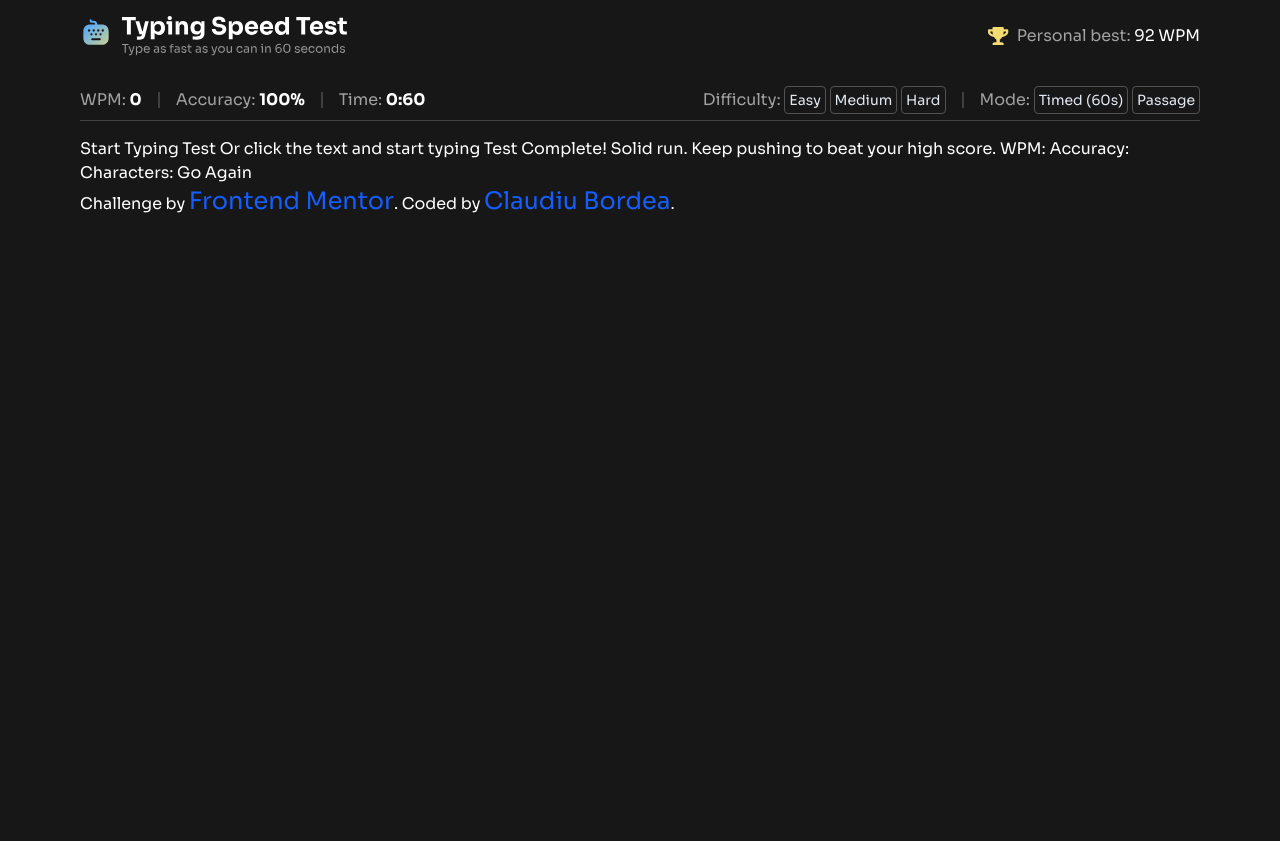
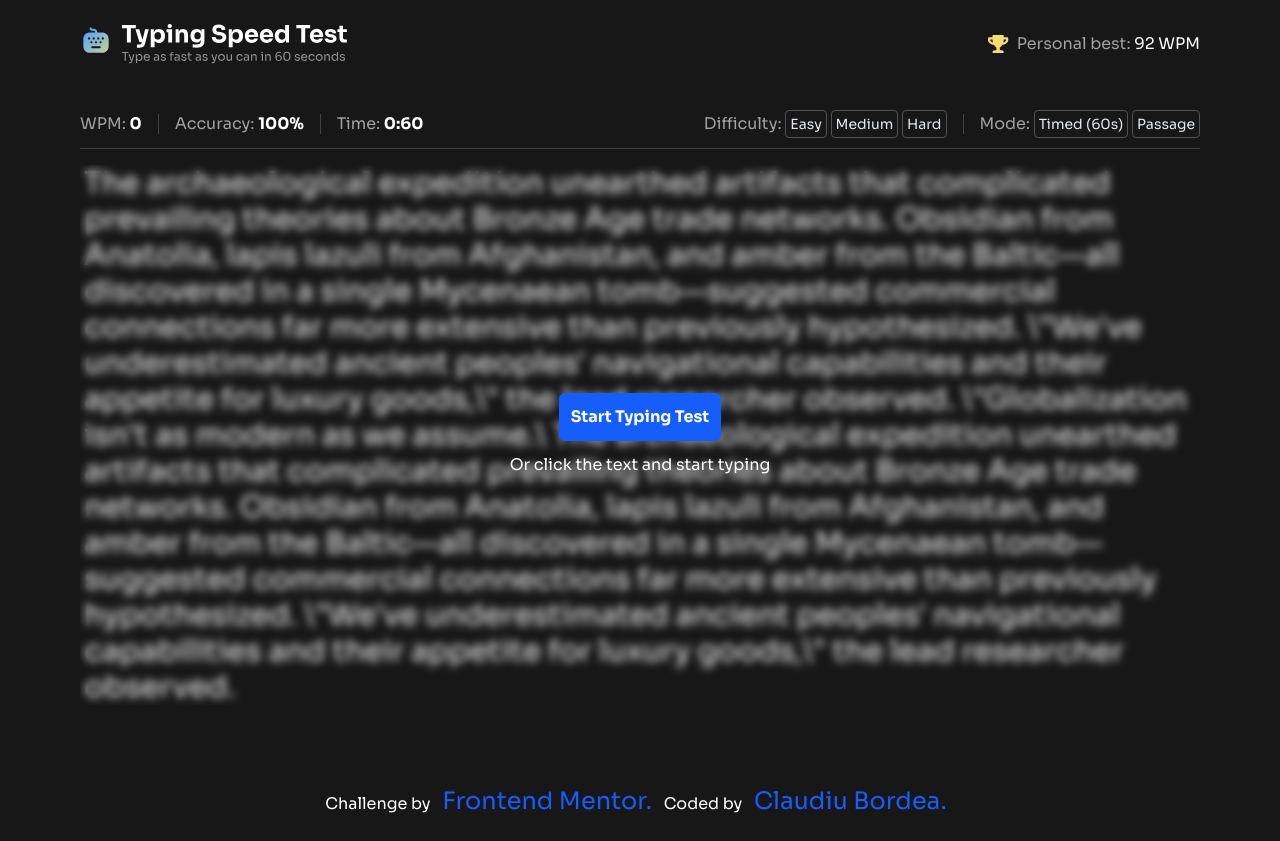
Before and after one commit to Cloudiu9/TypingSpeed, a website built with Vite: page index.html in a window 1280 px wide. Before the commit the page ends 800 px from the top, so only its background shows below. Built offline with nearby package versions, Linux system fonts and the light colour scheme.

Commit message:
Finishing first HTML structure, removing overlay and starting timer functions.

```diff
--- a/index.html
+++ b/index.html
@@ -14,10 +14,12 @@
 
     <link href="/src/style.css" rel="stylesheet" />
 
+    <script type="module" src="/src/index.ts"></script>
+
     <title>Frontend Mentor | Typing Speed Test</title>
   </head>
-  <body class="bg-neutral-900 text-white font-sora font-normal py-4 mx-20">
-    <header class="flex justify-between items-center mb-8">
+  <body class="bg-neutral-900 text-white font-sora font-normal py-6 mx-20">
+    <header class="flex justify-between items-center mb-12">
       <img src="src\assets\images\logo-large.svg" alt="" />
       <div class="flex gap-2">
         <img class="" src="src\assets\images\icon-personal-best.svg" alt="" />
@@ -31,16 +33,18 @@
       <!-- STATS -->
       <div class="flex gap-4 text-neutral-400 items-center">
         <div>WPM: <span class="text-white font-bold">0</span></div>
-        <div class="h-4 w-0.5 bg-neutral-700"><!-- divider --></div>
+        <div class="h-5 w-px bg-neutral-700"><!-- divider --></div>
 
         <div>Accuracy: <span class="text-white font-bold">100%</span></div>
-        <div class="h-4 w-0.5 bg-neutral-700"><!-- divider --></div>
+        <div class="h-5 w-px bg-neutral-700"><!-- divider --></div>
 
-        <div>Time: <span class="text-white font-bold">0:60</span></div>
+        <div>
+          Time: <span id="timer" class="text-white font-bold">0:60</span>
+        </div>
       </div>
 
       <!-- SETTINGS -->
-      <div class="flex gap-4 text-neutral-400 items-center">
+      <div class="flex gap-4 ml-2 text-neutral-400 items-center">
         <div>
           Difficulty:
           <span
@@ -56,7 +60,7 @@
             >Hard</span
           >
         </div>
-        <div class="h-4 w-0.5 bg-neutral-700"><!-- divider --></div>
+        <div class="h-5 w-px bg-neutral-700"><!-- divider --></div>
 
         <div>
           Mode:
@@ -71,33 +75,68 @@
         </div>
       </div>
     </div>
-    <hr class="w-full text-neutral-700 mt-2 mb-4" />
+    <hr class="w-full text-neutral-700 mt-3 mb-4" />
 
-    Start Typing Test Or click the text and start typing
+    <div class="relative px-1">
+      <!-- TEXT TO WRITE -->
+      <p class="text-3xl" id="racing-text">
+        The archaeological expedition unearthed artifacts that complicated
+        prevailing theories about Bronze Age trade networks. Obsidian from
+        Anatolia, lapis lazuli from Afghanistan, and amber from the Baltic—all
+        discovered in a single Mycenaean tomb—suggested commercial connections
+        far more extensive than previously hypothesized. \"We've underestimated
+        ancient peoples' navigational capabilities and their appetite for luxury
+        goods,\" the lead researcher observed. \"Globalization isn't as modern
+        as we assume.\ The archaeological expedition unearthed artifacts that
+        complicated prevailing theories about Bronze Age trade networks.
+        Obsidian from Anatolia, lapis lazuli from Afghanistan, and amber from
+        the Baltic—all discovered in a single Mycenaean tomb—suggested
+        commercial connections far more extensive than previously hypothesized.
+        \"We've underestimated ancient peoples' navigational capabilities and
+        their appetite for luxury goods,\" the lead researcher observed.
+      </p>
 
-    <!-- Test Complete Start -->
+      <!-- OVERLAY -->
+      <div
+        id="overlay"
+        class="flex flex-col justify-center items-center absolute inset-0 text-center backdrop-blur-xs"
+      >
+        <button
+          id="start"
+          class="p-3 bg-blue-600 text-white rounded-md font-bold cursor-pointer hover:text-lg hover:bg-blue-700 transition-all"
+        >
+          Start Typing Test
+        </button>
+        <p class="mt-3">Or click the text and start typing</p>
+      </div>
+    </div>
+
+    <!-- Test Complete Start
 
     Test Complete! Solid run. Keep pushing to beat your high score. WPM:
-    <!-- WPM -->
+    WPM
     Accuracy:
-    <!-- Accuracy -->
+     Accuracy
     Characters:
-    <!-- Correct/Incorrect -->
+     Correct/Incorrect
 
     Go Again
 
-    <!-- Test Complete End -->
+    Test Complete End -->
 
-    <footer class="">
+    <footer class="mt-20 text-center">
       Challenge by
       <a
-        class="bold text-2xl text-blue-600"
+        class="bold text-2xl text-blue-600 px-2"
         href="https://www.frontendmentor.io?ref=challenge"
-        >Frontend Mentor</a
-      >. Coded by
-      <a class="bold text-2xl text-blue-600" href="https://github.com/Cloudiu9/"
-        >Claudiu Bordea</a
-      >.
+        >Frontend Mentor.</a
+      >
+      Coded by
+      <a
+        class="bold text-2xl text-blue-600 px-2"
+        href="https://github.com/Cloudiu9/"
+        >Claudiu Bordea.</a
+      >
     </footer>
   </body>
 </html>
--- a/src/index.ts
+++ b/src/index.ts
@@ -0,0 +1,26 @@
+// Hiding overlay and starting race
+const btnStart = document.querySelector<HTMLButtonElement>("#start");
+const timerEl = document.querySelector<HTMLSpanElement>("#timer");
+const overlayEl = document.querySelector<HTMLDivElement>("#overlay");
+
+function startRun() {
+  let SECONDS = 5;
+  // hide overlay
+  overlayEl?.classList.add("hidden");
+
+  // start clock
+  const timer = setInterval(() => {
+    SECONDS--;
+    if (timerEl && SECONDS >= 0) {
+      timerEl.textContent = "0:" + `${SECONDS}`.padStart(2, "0");
+    }
+
+    if (SECONDS < 0) {
+      clearInterval(timer);
+      alert("You type X WPM");
+      // TODO After confirming the alert/button that pops up, reset everything? ==> randomize text, add overlay back, reset timer
+    }
+  }, 1000);
+}
+
+btnStart?.addEventListener("click", startRun);
```
